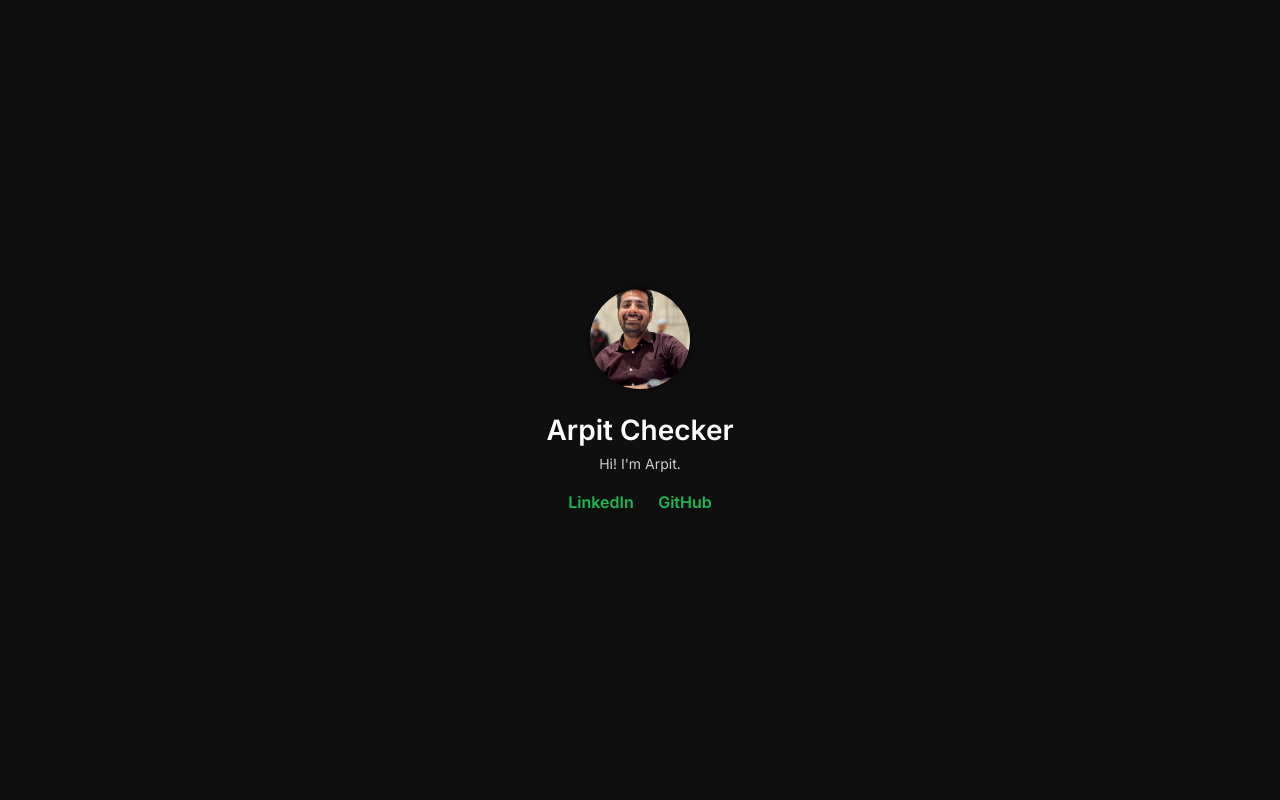
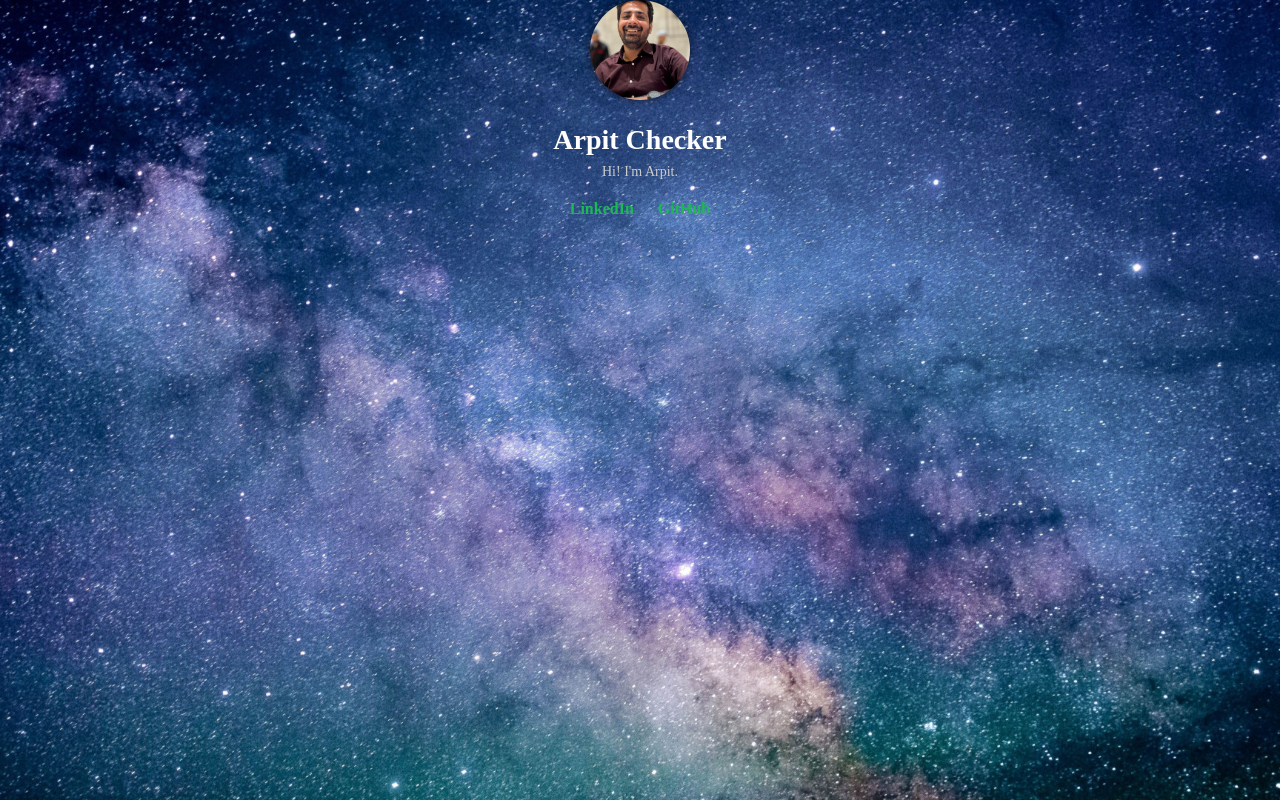
Before and after one commit to ArpitChecker/arpitchecker.github.io, a plain HTML site: page index.html in a window 1280 px wide. Drawn offline with Linux system fonts and the light colour scheme.

Commit message:
index.html

```diff
--- a/index.html
+++ b/index.html
@@ -13,15 +13,15 @@
     }
 
     body {
-      background-color: #0f0f0f;
-      color: #fff;
-      font-family: 'Inter', sans-serif;
-      height: 100vh;
-      display: flex;
-      justify-content: center;
-      align-items: center;
-    }
-
+  margin: 0;
+  padding: 0;
+  background-image: url('galaxy.jpg');
+  background-size: cover;
+  background-repeat: no-repeat;
+  background-attachment: fixed;
+  background-position: center;
+  color: white; /* Optional: makes text visible on dark background */
+}
     .container {
       text-align: center;
     }
```
